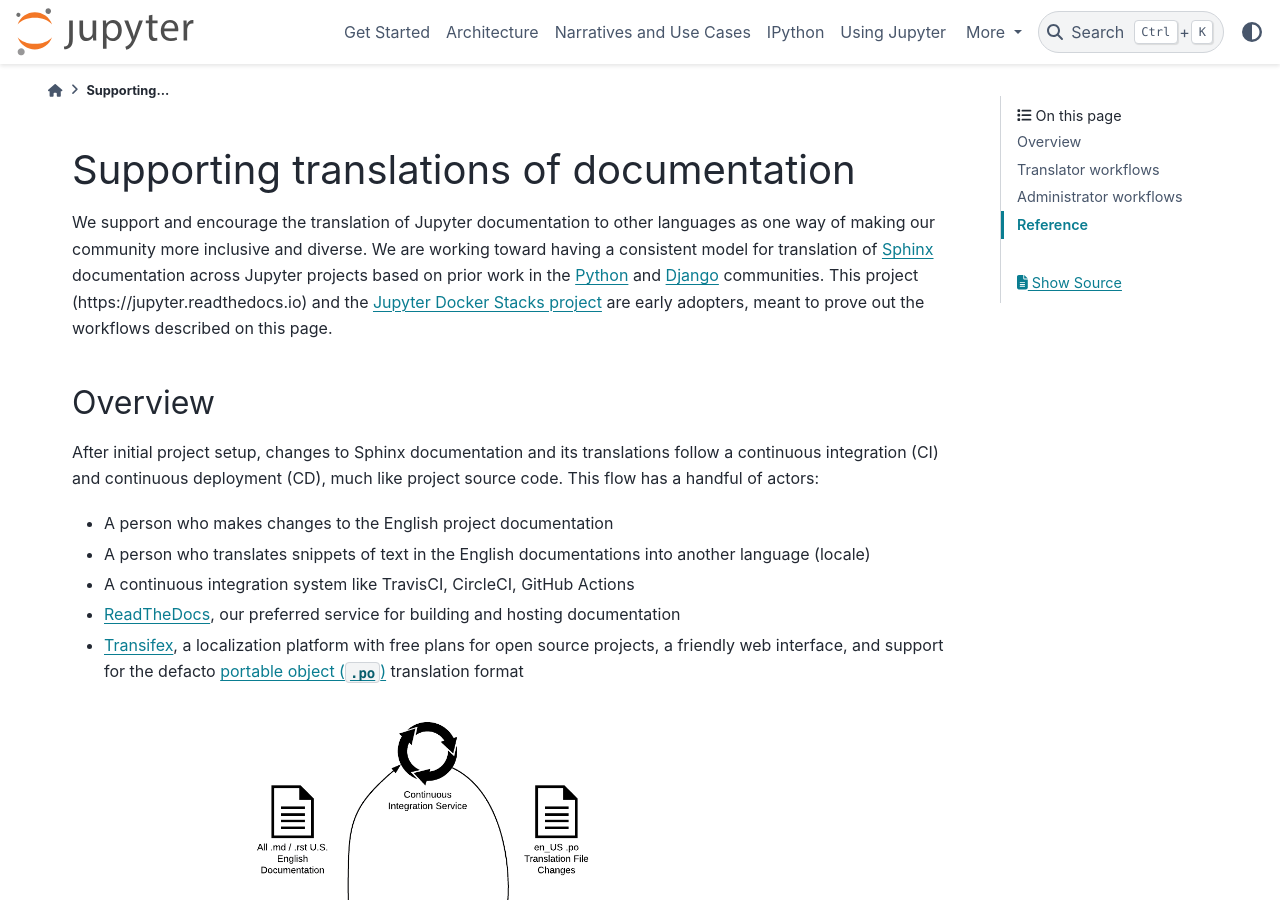
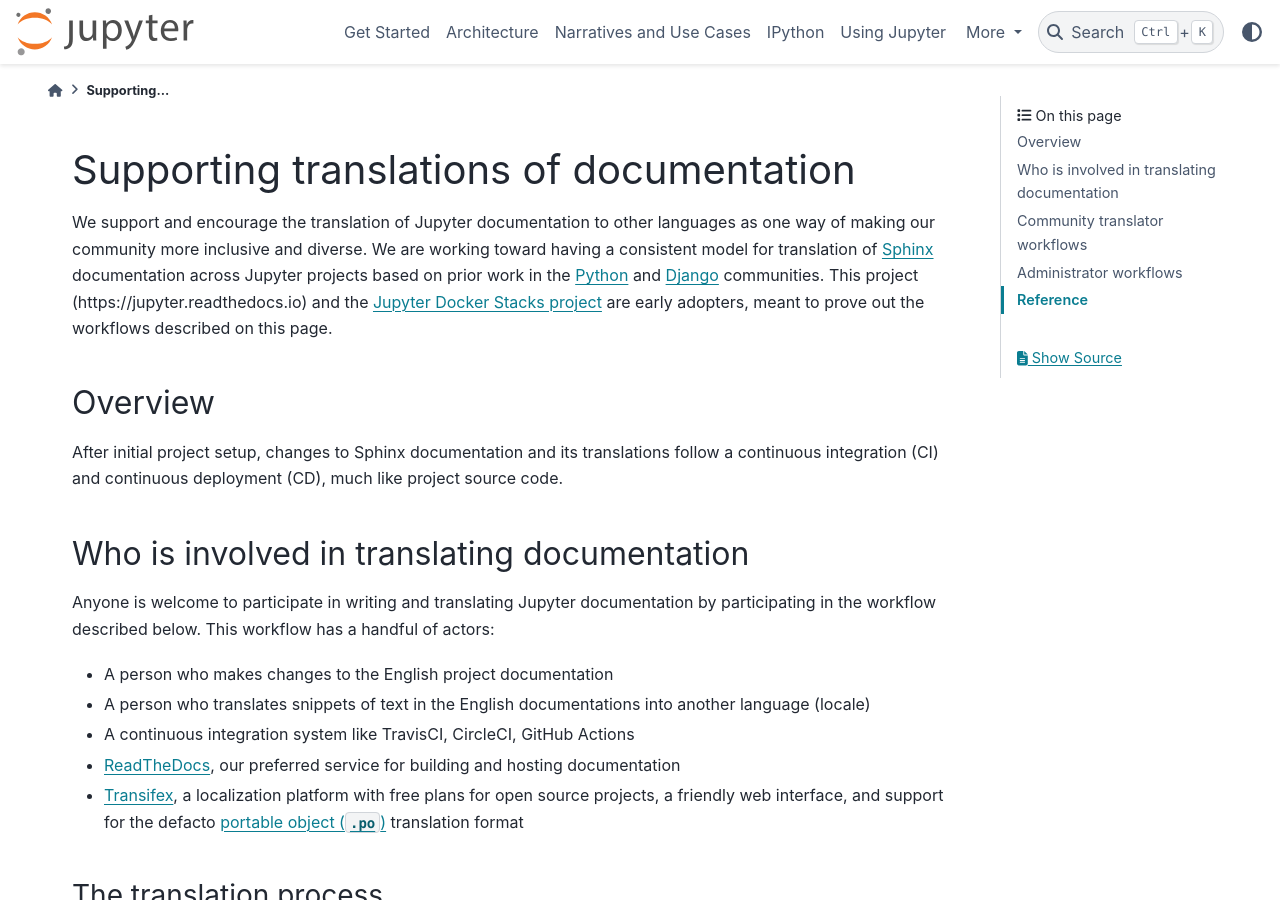
Before and after one commit to jupyter/jupyter, a Sphinx documentation site: the page built from docs/source/contrib_docs/doc-new-translation.md, in a window 1280 px wide and 900 px high. Built offline with Sphinx 7.4.7 and the PyData theme 0.15.4, drawn with Linux system fonts in a browser that asks for light colours; pages that are not in the unit, such as notebooks, are missing from menus; some of the changed text lies outside the part shown.

Commit message:
Address initial review comments

```diff
--- a/docs/source/contrib_docs/doc-new-translation.md
+++ b/docs/source/contrib_docs/doc-new-translation.md
@@ -11,8 +11,12 @@
 ## Overview
 
 After initial project setup, changes to Sphinx documentation and its translations follow a
-continuous integration (CI) and continuous deployment (CD), much like project source code. This flow
-has a handful of actors:
+continuous integration (CI) and continuous deployment (CD), much like project source code.
+
+## Who is involved in translating documentation
+
+Anyone is welcome to participate in writing and translating Jupyter documentation by participating
+in the workflow described below. This workflow has a handful of actors:
 
 - A person who makes changes to the English project documentation
 - A person who translates snippets of text in the English documentations into another language
@@ -23,6 +27,8 @@
 - [Transifex](https://transifex.com), a localization platform with free plans for open source
   projects, a friendly web interface, and support for the defacto
   [portable object (`.po`)](https://en.wikipedia.org/wiki/Gettext) translation format
+
+### The translation process
 
 ![Translation CI/CD](static/translation-ci-cd.png "Diagram of the translation continuous integration
 and deployment flow")
@@ -56,7 +62,7 @@
 look into removing this assumption in the future if it becomes a significant barrier to new
 contributions.
 
-## Translator workflows
+## Community translator workflows
 
 We are delighted when members of the Jupyter community want to help translate documentation. We use
 [Transifex](https://transifex.com) to on-board translators in a friendly web interface without
@@ -64,7 +70,7 @@
 
 ### Creating translations
 
-[Getting Started as a Translator](https://docs.transifex.com/getting-started-1/translators>) is an
+[Getting Started as a Translator](https://docs.transifex.com/getting-started-1/translators) is an
 excellent on-boarding guide for new Transifex users. Follow the instructions to create an account.
 When prompted to join a team, look for _jupyter-meta-documentation_ to start contributing
 translations to this documentation site. Alternatively, visit
```
